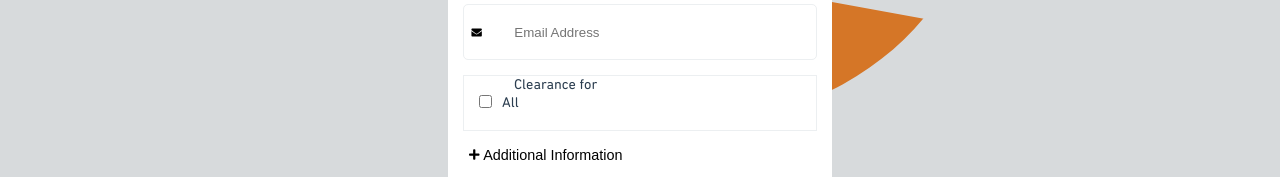
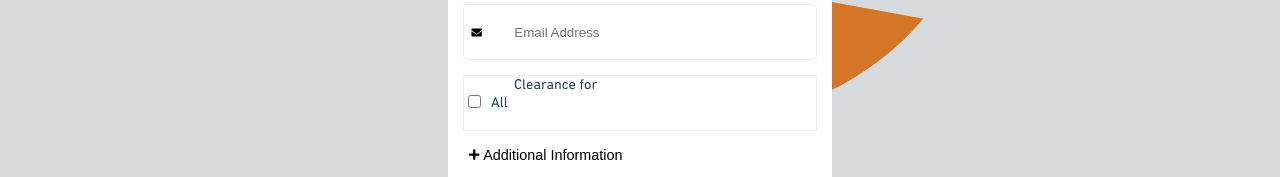
Before and after one commit to god-of-js/stafflistdemo, a Vue app: page / in a window 1280 px wide. Both pictures are taken after a click on the button "Just Click me". Shown: the part 379-556 px from the top of the page. Built offline with nearby package versions, Linux system fonts and the light colour scheme.

Commit message:
input styling removed from FormCard component and placed in CustomInputContainer

```diff
--- a/src/components/CustomInputContainer.vue
+++ b/src/components/CustomInputContainer.vue
@@ -36,10 +36,18 @@ export default {
     outline: none;
     border: transparent;
     width: 100%;
+    background-color: $white;
     margin-left: 15px;
     ::placeholder {
       color: $border-color;
     }
+  }
+  select {
+    width: 95%;
+    height: 100%;
+    outline: none;
+    border: transparent;
+    background: $white;
   }
 }
 .error {
--- a/src/components/FormCard.vue
+++ b/src/components/FormCard.vue
@@ -61,7 +61,7 @@
         </custom-input-container>
       </div>
       <custom-input-container class="mt" :err="emailIsWrong">
-        <template v-slot:icon> <email-img :err="emailIsWrong" /></template>
+        <template v-slot:icon> <email-img :err="emailIsWrong"/></template>
         <template v-slot:input>
           <input
             type="email"
@@ -124,8 +124,8 @@ export default {
       arr: [
         {
           value: "Emergency hospital",
-          text: "Emergency Hospital",
-        },
+          text: "Emergency Hospital"
+        }
       ],
       data: {
         email: null,
@@ -133,10 +133,10 @@ export default {
         project: null,
         clearanceForAll: null,
         date: null,
-        additionalInformation: null,
+        additionalInformation: null
       },
       additionalInformation: false,
-      emailIsWrong: false,
+      emailIsWrong: false
     };
   },
   components: {
@@ -146,12 +146,12 @@ export default {
     SelectImg,
     DateImg,
     EmailImg,
-    PlusImg,
+    PlusImg
   },
   computed: {
     emailCheck() {
       return !emailValidation.email.test(this.data.email);
-    },
+    }
   },
   methods: {
     submit() {
@@ -166,8 +166,8 @@ export default {
     },
     acceptFile(file) {
       this.data.file = file;
-    },
-  },
+    }
+  }
 };
 </script>
 
@@ -210,23 +210,6 @@ export default {
 }
 .mt {
   margin-top: 15px;
-}
-select {
-  width: 95%;
-  height: 100%;
-  outline: none;
-  border: transparent;
-  background: $white;
-}
-input {
-  outline: none;
-  border: transparent;
-  width: 100%;
-  margin-left: 15px;
-  background: $white;
-  ::placeholder {
-    color: $border-color;
-  }
 }
 #err {
   &::placeholder {
```
